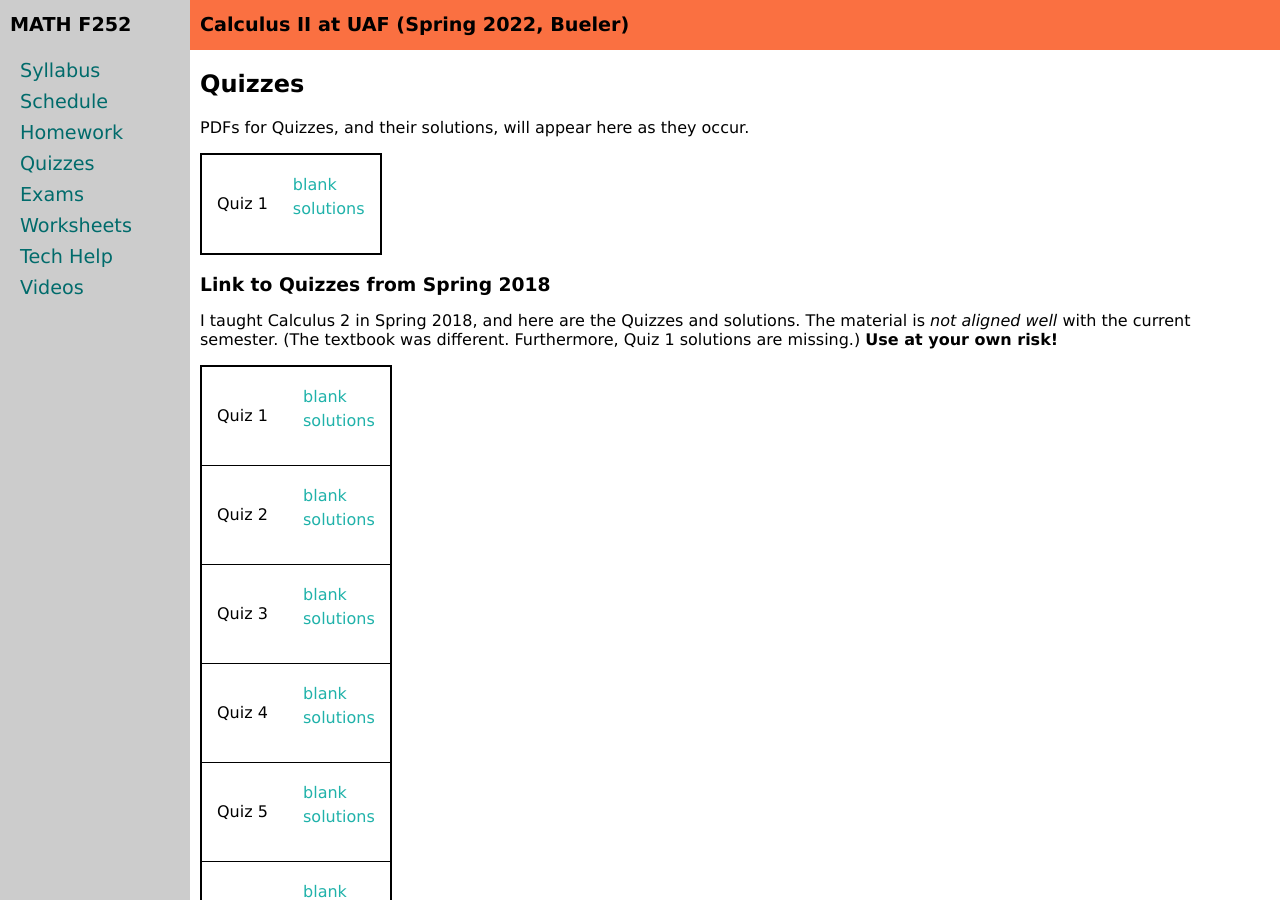
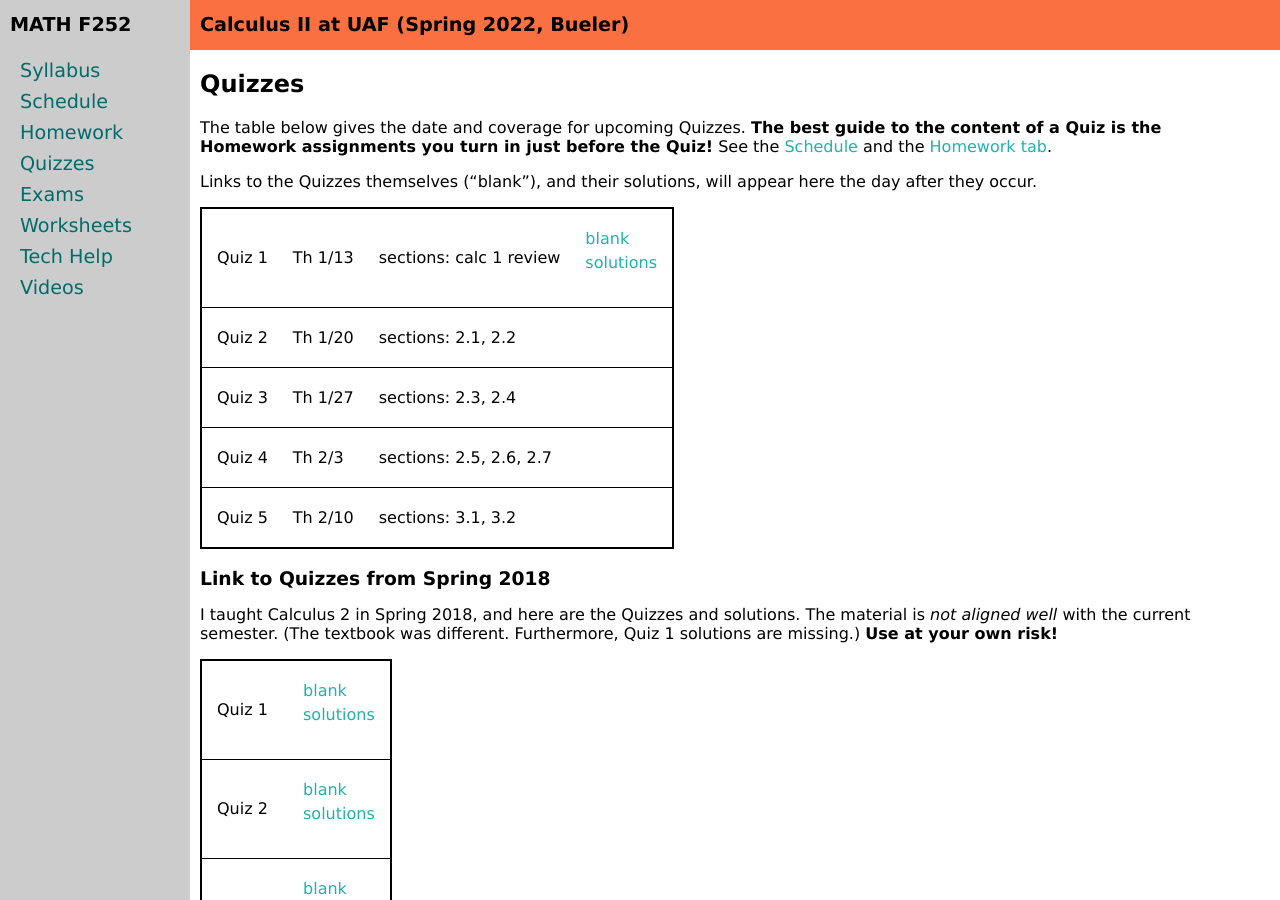
Before and after one commit to uaf-math/calc2, a Jekyll site: the page built from quizzes.md, in a window 1280 px wide and 900 px high. Built offline with Jekyll 4.4.1, drawn with Linux system fonts in a browser that asks for light colours.

Commit message:
Make the Quizzes tab informative about the future, too.

```diff
--- a/_data/quizzes.yml
+++ b/_data/quizzes.yml
@@ -2,5 +2,19 @@ semester: Spring 2022
 home: assets/quizzes
 quizzes:
 - name: Quiz 1
+  date: 1/13
+  sections: calc 1 review
   blank: quiz1.pdf
   solutions: quiz1solns.pdf
+- name: Quiz 2
+  date: 1/20
+  sections: 2.1, 2.2
+- name: Quiz 3
+  date: 1/27
+  sections: 2.3, 2.4
+- name: Quiz 4
+  date: 2/3
+  sections: 2.5, 2.6, 2.7
+- name: Quiz 5
+  date: 2/10
+  sections: 3.1, 3.2
--- a/_includes/quiz_table.md
+++ b/_includes/quiz_table.md
@@ -3,14 +3,20 @@
 {% for quiz in data.quizzes %}
 <tr>
 	<td>{{ quiz.name }}</td>
+	<td>Th {{ quiz.date }}</td>
+	<td>sections: {{ quiz.sections }}</td>
 	<td>
 		<table class="inner">
+		  {% if quiz.blank %}
 		  <tr>
 			    <td><a href="{{ data.home }}/{{ quiz.blank }}">blank</a></td>
 			</tr>
+		  {% endif %}
+		  {% if quiz.solutions %}
 			<tr>
 			    <td><a href="{{ data.home }}/{{ quiz.solutions }}">solutions</a></td>
 			</tr>
+		  {% endif %}
 		</table>
 		<div style="padding-bottom: 10px"></div>
 	</td>
--- a/quizzes.md
+++ b/quizzes.md
@@ -5,7 +5,9 @@ title: Quizzes
 
 ## Quizzes
 
-PDFs for Quizzes, and their solutions, will appear here as they occur.
+The table below gives the date and coverage for upcoming Quizzes.  <b>The best guide to the content of a Quiz is the Homework assignments you turn in just before the Quiz!</b>  See the [Schedule](schedule.pdf) and the [Homework tab](homework.html).
+
+Links to the Quizzes themselves ("blank"), and their solutions, will appear here the day after they occur.
 
 {% include quiz_table.md  data=site.data.quizzes %}
 
```
